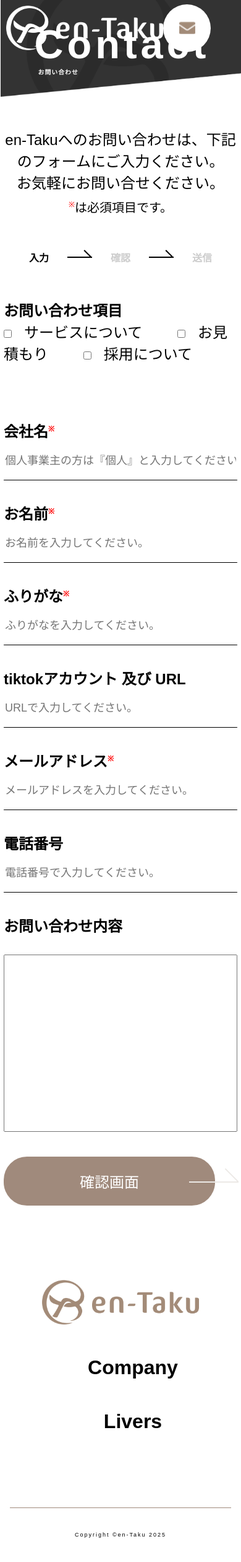
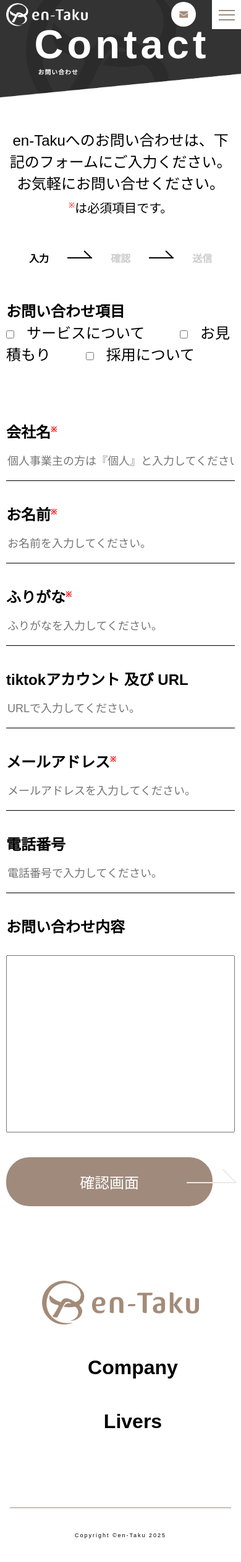
Before and after one commit to 000Jerry000/en_Taku, a PHP site: page /contact.html in a window 390 px wide. Shown: the whole page at 62% size. Run offline with PHP 8.4, Linux system fonts and the light colour scheme; some web fonts are replaced.

Commit message:
[FIX]: fix all data

```diff
--- a/HTML/contact.html
+++ b/HTML/contact.html
@@ -3,7 +3,9 @@
   <head>
     <meta charset="UTF-8" />
     <meta name="viewport" content="width=device-width, initial-scale=1.0" />
-    <title>en_Taku</title>
+    <link rel="icon" href="./img/favicon.ico" sizes="32x32">
+    <title>ライバー事務所「en-Taku」|  株式会社FanMate</title>
+    <meta name="description" content="ライバー事務所「en-Taku」は、ライバーの個性と魅力を最大限に引き出し、成功へと導くサポートを行う新鋭の事務所です。業界最高クラスのギフト還元率や、専任スタッフによる個別支援、トラブル対応など安心の体制を整えています。">
     <link rel="stylesheet" href="./css/common.css" />
     <link rel="stylesheet" href="./css/style.css" />
     <link rel="stylesheet" href="./css/sp.css" />
@@ -11,14 +13,9 @@
     <link rel="preconnect" href="https://fonts.googleapis.com" />
     <link rel="preconnect" href="https://fonts.gstatic.com" crossorigin />
     <link
-      href="https://fonts.googleapis.com/css2?family=Roboto:ital,wght@0,100..900;1,100..900&display=swap"
+      href="https://fonts.googleapis.com/css2?family=Noto+Sans+JP:wght@400;700&display=swap"
       rel="stylesheet"
     />
-    <link
-      href="https://fonts.googleapis.com/css2?family=Noto+Sans+JP:wght@400;600&display=swap"
-      rel="stylesheet"
-    />
-    <link rel="stylesheet" href="https://use.typekit.net/abg4zef.css" />
   </head>
   <body class="close">
     <header>
--- a/HTML/css/common.css
+++ b/HTML/css/common.css
@@ -234,7 +234,7 @@ a:active {
 
 .page-top {
     width: 100vw;
-    height: 40.09vw;
+    height: 40.2vw;
     /* max-height: 578px; */
     display: flex;
     align-items: center;
@@ -266,6 +266,11 @@ span.red {
 }
 
 @media (max-width: 750px) {
+
+    .container, .container-fluid {
+        width: 94.94vw !important;
+    }
+
     .pc {
         display: none !important;
     }
--- a/HTML/css/sp.css
+++ b/HTML/css/sp.css
@@ -1,6 +1,6 @@
 @media (max-width: 750px) {
     header {
-        height: 90px;
+        height: 10.8rem;
         width: 100vw;
         overflow: hidden;
         padding: 0;
@@ -8,15 +8,17 @@
 
     .logo.header {
         margin-left: 10px;
+        width: 30.48rem;
     }
 
     .main-nav {
         margin: 0;
+        gap: 6rem;
     }
 
     .main-nav li:nth-of-type(4) a {
-        width: 77px;
-        height: 77px;
+        width: 9.24rem;
+        height: 9.24rem;
         border-radius: 50%;
         text-indent: -9999px;
         overflow: hidden;
@@ -26,13 +28,13 @@
         left: 50%;
         top: 50%;
         transform: translate(-50%, -50%);
-        width: 26px;
-        height: 20px;
-        background-size: 26px;
+        width: 3.12rem;
+        height: 2.4rem;
+        background-size: 3.12rem;
     }
 
     .menu-icon {
-        height: 90px;
+        height: 10.8rem;
         aspect-ratio: 1/1;
         background-color: #fff;
         position: relative;
@@ -40,7 +42,7 @@
     }
 
     .menu-icon span {
-        width: 50px;
+        width: 6rem;
         height: 2px;
         border: none;
         background-color: var(--bg-color);
@@ -53,12 +55,12 @@
 
     .menu-icon span::before {
         content: '';
-        width: 50px;
+        width: 6rem;
         height: 2px;
         border: none;
         background-color: var(--bg-color);
         position: absolute;
-        top: -15px;
+        top: -1.8rem;
         left: 50%;
         transform: translateX(-50%);
         transition: all ease-in-out .35s;
@@ -66,12 +68,12 @@
 
     .menu-icon span::after {
         content: '';
-        width: 50px;
+        width: 6rem;
         height: 2px;
         border: none;
         background-color: var(--bg-color);
         position: absolute;
-        top: 15px;
+        top: 1.8rem;
         left: 50%;
         transform: translateX(-50%);
         transition: all ease-in-out .35s;
@@ -154,7 +156,7 @@
     }
 
     .about-content {
-        font-size: 17px;
+        font-size: 25px;
     }
 
     /* STRENGTHS */
@@ -188,6 +190,10 @@
         font-size: 22px;
     }
 
+    .strengths-item p span {
+        font-size: 24px;
+    }
+
     /* SUPPORT */
     .support-item {
         flex-direction: column !important;
@@ -195,7 +201,7 @@
 
     .support-item .item-img {
         width: unset;
-        margin: 30px 40px;
+        margin: 3.6rem 4.8rem;
     }
 
     .support-item .item-content {
@@ -205,13 +211,13 @@
 
     .support-item .item-content h1 {
         font-size: 7rem;
-        line-height: 60px;
+        line-height: 7.2rem;
         white-space: nowrap;
     }
 
     .support-item .item-content p {
         font-size: 3.3rem;
-        margin-top: 30px;
+        margin-top: 3.6rem;
         margin-bottom: 52px;
     }
 
@@ -333,6 +339,15 @@
         gap: 12.53vw;
     }
 
+    .strengths-item .item-img {
+        width: 87%;
+        transform: skew(-10deg) translateX(7%);
+    }
+
+    .strengths-item .item-content {
+        transform: translateX(0);
+    }
+
     .system-back {
         top: 70vw;
     }
@@ -352,6 +367,10 @@
         height: 60vw;
     }
 
+    #contact {
+        height: 80vw;
+    }
+
     .contact-item .item-title {
         font-size: 68px;
     }
@@ -360,7 +379,7 @@
         font-size: 12px;
     }
 
-    .contact .more-btn a{
+    .contact .more-btn a {
         width: calc(96% - 40px);
         margin-left: 12px;
     }
--- a/HTML/css/style.css
+++ b/HTML/css/style.css
@@ -13,8 +13,8 @@ header {
 
 .logo.header {
     /* Style for the logo */
-    background: url("../img/site-logo.png") no-repeat;
-    background-size: 254px;
+    background: url("../img/site-logo.png") no-repeat no-repeat center/contain;
+    /* background-size: 254px; */
     width: 254px;
     height: 72px;
     margin-left: 24px;
@@ -122,7 +122,7 @@ header {
 main {
     width: 100%;
     /* max-width: 1440px; */
-    overflow-x: hidden;
+    overflow: hidden;
 }
 
 .top {
@@ -200,7 +200,7 @@ main {
 }
 
 .about .section-title .description {
-    transform: translate(-6px, -17px);
+    transform: translate(-2%, -50%);
 }
 
 .about-content {
@@ -425,6 +425,7 @@ main {
     width: 100%;
     aspect-ratio: 3/2;
     border-radius: 20px;
+    overflow: hidden;
 }
 
 /* LIVERS */
@@ -770,9 +771,8 @@ section.contact {
 
 .company-main table tr td {
     padding: 30px 0;
-    font-weight: 600;
-
-}
+    font-size: 18px;
+    letter-spacing: 1px;}
 
 .company-main table tr td:nth-of-type(1) {
     width: 200px;
@@ -791,6 +791,10 @@ section.contact {
     padding-top: 0;
     line-height: 80px;
     border-bottom: 1px solid #000;
+}
+
+iframe{
+    width: calc(71.5vw - 200px);
 }
 
 /* --------------------------------------------------- */
@@ -921,7 +925,7 @@ form .more-btn button {
     width: 50%;
 }
 
-.more-btn:hover input#submit {
+.more-btn a:hover input#submit {
     color: var(--bg-color);
     cursor: pointer;
     transition: all .35s;
```
Also changed, not shown: HTML/company.html (+13 -8 lines), HTML/liver.html (+4 -7 lines).
